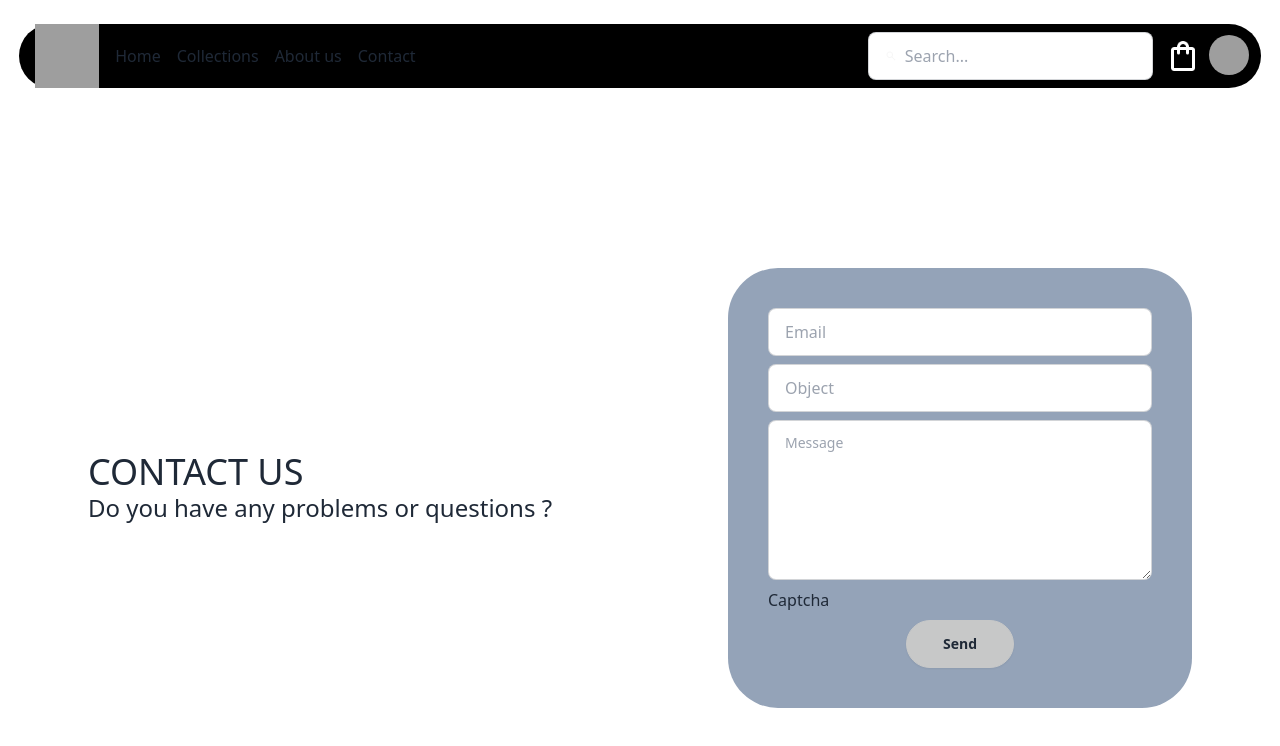
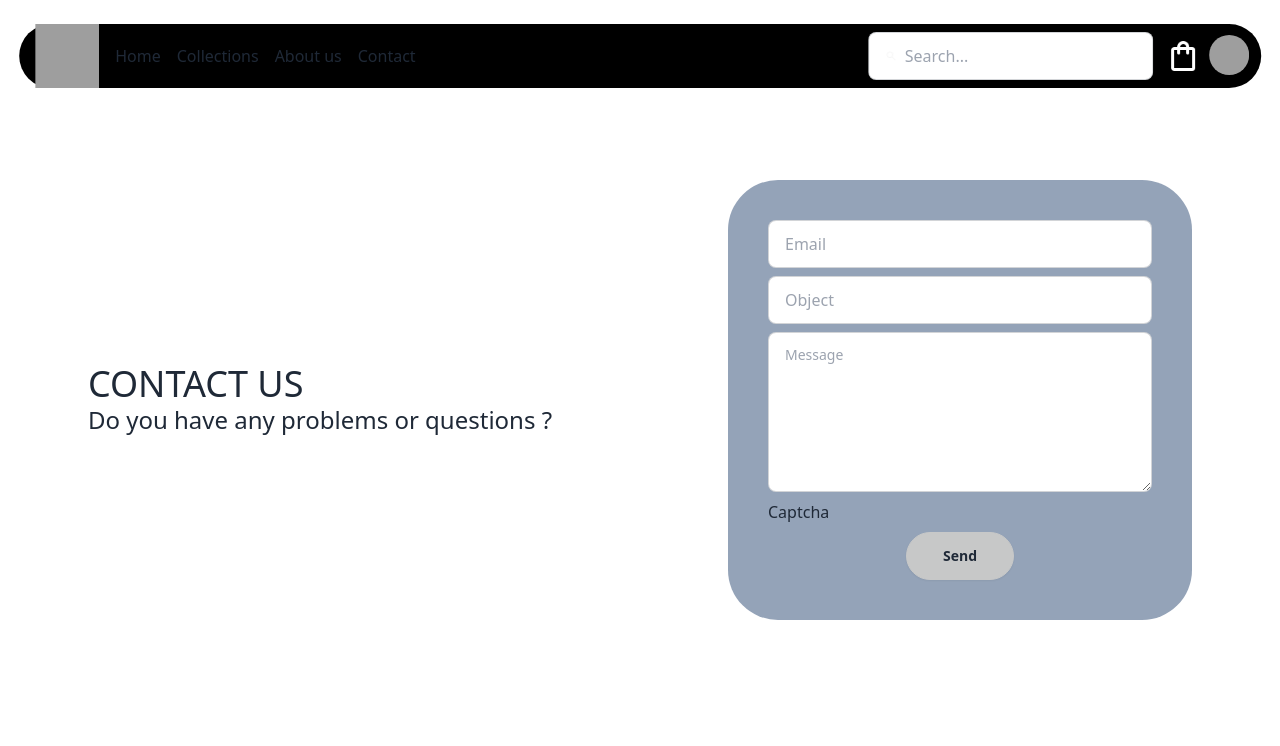
Before and after one commit to ibrahimghellab/MyJersey, a React (Vite) app: page / in a window 1280 px wide. Shown: the top 746 px of the page. Built offline with nearby package versions, Linux system fonts and the light colour scheme; grey boxes are pictures that could not be loaded.

Commit message:
Update NavBar component to fix positioning with fixed layout

```diff
--- a/src/components/NavBar.jsx
+++ b/src/components/NavBar.jsx
@@ -1,7 +1,7 @@
 export default function NavBar() {
   return (
     <>
-      <nav className="navbar bg-black rounded-full m-auto mt-6 w-12/13 place-content-center h-16 ">
+      <nav className="navbar bg-black rounded-full left-1/2  transform -translate-x-1/2   mt-6 w-12/13 place-content-center h-16 fixed ">
         <div className="flex-1 navbar-start">
           <a className="px-2" href="">
             <img
```
